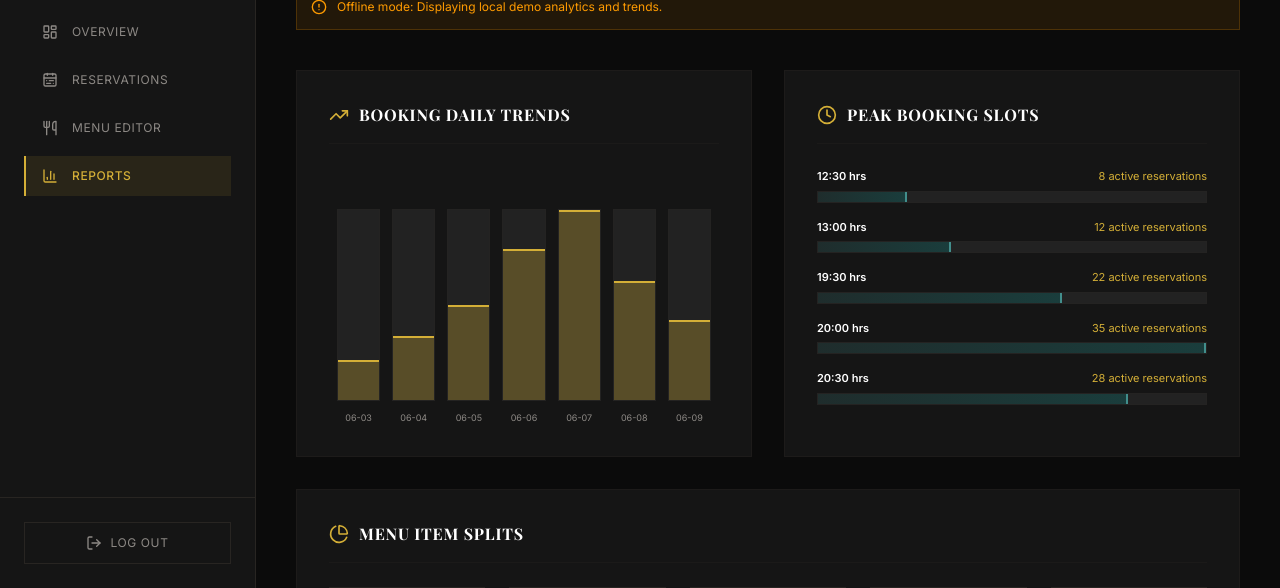
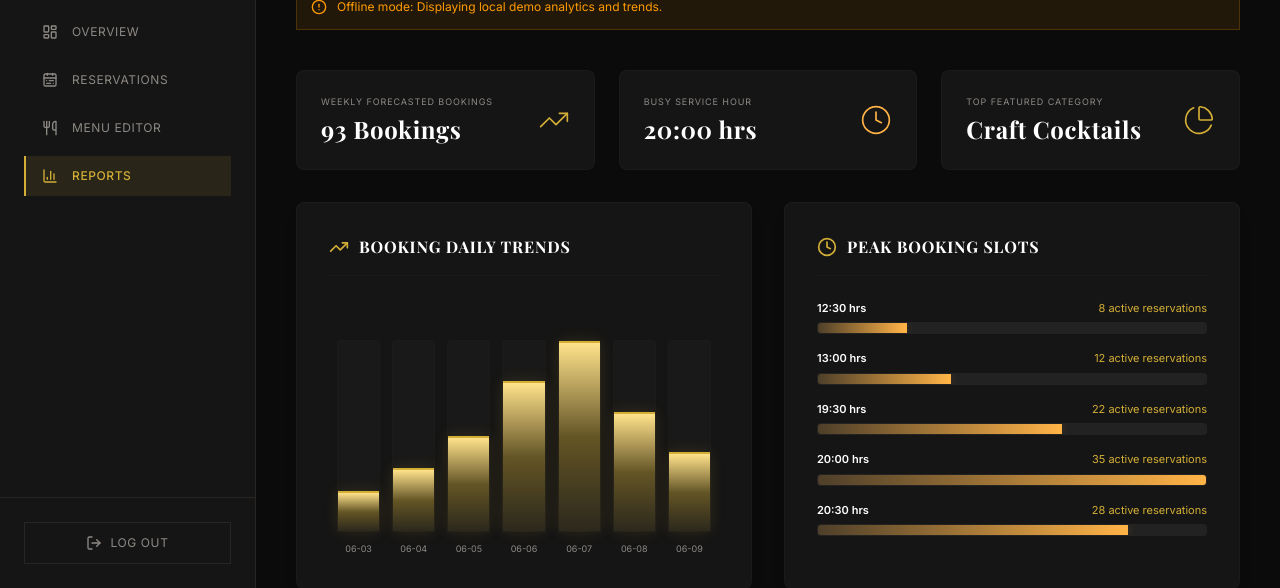
Before and after one commit to ks9726901-max/shiro-restaurant, a React (Vite) app in the folder frontend/: page /dashboard/reports in a window 1280 px wide. Shown: the part 212-800 px from the top of the page. Built offline with nearby package versions, Linux system fonts and the light colour scheme; no server answers; sample sign-in values are in the browser's storage; a web font is replaced by a local one.

Commit message:
Redesign staff dashboard reports with luxury theme and executive summary metrics

```diff
--- a/frontend/src/pages/Dashboard/DashboardReports.jsx
+++ b/frontend/src/pages/Dashboard/DashboardReports.jsx
@@ -100,6 +100,15 @@ const DashboardReports = () => {
   const maxSlotCount = Math.max(...(safeTimeSlots.map(s => s.count || 0)), 1);
   const maxMenuCount = Math.max(...(safeMenuSplit.map(m => m.count || 0)), 1);
 
+  // Executive summary calculations
+  const totalProjectedBookings = safeTrends.reduce((sum, t) => sum + (t.count || 0), 0);
+  const peakTimeSlot = safeTimeSlots.length > 0
+    ? [...safeTimeSlots].sort((a, b) => b.count - a.count)[0]?.time
+    : 'N/A';
+  const topMenuCategory = safeMenuSplit.length > 0
+    ? [...safeMenuSplit].sort((a, b) => b.count - a.count)[0]?.category
+    : 'N/A';
+
   return (
     <div className="space-y-10">
 
@@ -126,10 +135,37 @@ const DashboardReports = () => {
           <div className="animate-spin rounded-full h-8 w-8 border-t-2 border-b-2 border-gold" />
         </div>
       ) : (
+        <div className="space-y-8">
+
+          {/* Executive Summary Cards */}
+          <div className="grid grid-cols-1 md:grid-cols-3 gap-6">
+            <div className="bg-ebony-card border border-stone-border/40 p-6 flex items-center justify-between rounded-lg">
+              <div>
+                <p className="text-[9px] tracking-widest uppercase text-stone">Weekly Forecasted Bookings</p>
+                <h3 className="font-serif text-2xl font-bold mt-1 text-white">{totalProjectedBookings} Bookings</h3>
+              </div>
+              <TrendingUp className="w-8 h-8 text-gold stroke-[1.25]" />
+            </div>
+            <div className="bg-ebony-card border border-stone-border/40 p-6 flex items-center justify-between rounded-lg">
+              <div>
+                <p className="text-[9px] tracking-widest uppercase text-stone">Busy Service Hour</p>
+                <h3 className="font-serif text-2xl font-bold mt-1 text-white">{peakTimeSlot} hrs</h3>
+              </div>
+              <Clock className="w-8 h-8 text-amber stroke-[1.25]" />
+            </div>
+            <div className="bg-ebony-card border border-stone-border/40 p-6 flex items-center justify-between rounded-lg">
+              <div>
+                <p className="text-[9px] tracking-widest uppercase text-stone">Top Featured Category</p>
+                <h3 className="font-serif text-2xl font-bold mt-1 text-white truncate max-w-[200px]">{topMenuCategory}</h3>
+              </div>
+              <PieChart className="w-8 h-8 text-gold stroke-[1.25]" />
+            </div>
+          </div>
+
           <div className="grid grid-cols-1 lg:grid-cols-2 gap-8">
 
             {/* Chart 1: Reservation Daily Trends */}
-          <div className="bg-ebony-card border border-stone-border/40 p-8 flex flex-col justify-between">
+            <div className="bg-ebony-card border border-stone-border/40 p-8 flex flex-col justify-between rounded-lg shadow-lg">
               <div className="flex items-center space-x-2.5 border-b border-stone-border/30 pb-4 mb-6">
                 <TrendingUp className="w-5 h-5 text-gold" />
                 <h2 className="font-serif text-base font-bold text-white uppercase tracking-wider">
@@ -143,14 +179,14 @@ const DashboardReports = () => {
                   const percent = ((t.count || 0) / maxTrendCount) * 100;
                   return (
                     <div key={idx} className="flex-1 flex flex-col items-center group">
-                    <div className="w-full relative flex flex-col justify-end h-48 bg-ebony-light border border-stone-border/30">
+                      <div className="w-full relative flex flex-col justify-end h-48 bg-ebony-light/40 border border-stone-border/20 rounded-t-sm">
                         {/* Bar fill with gold glow */}
                         <div
                           style={{ height: `${percent}%` }}
-                        className="w-full bg-gold/30 hover:bg-gold border-t-2 border-gold transition-all duration-500 relative"
+                          className="w-full bg-gradient-to-t from-gold/10 via-gold/40 to-gold-hover border-t-2 border-gold transition-all duration-500 relative shadow-[0_0_15px_rgba(212,175,55,0.15)] hover:from-gold/25 hover:via-gold/60 hover:to-gold-hover hover:shadow-[0_0_25px_rgba(212,175,55,0.4)] cursor-pointer"
                         >
                           {/* Hover Tooltip */}
-                        <span className="absolute -top-7 left-1/2 transform -translate-x-1/2 bg-gold text-ebony text-[9px] font-bold px-1.5 py-0.5 opacity-0 group-hover:opacity-100 transition-opacity whitespace-nowrap rounded-none z-10">
+                          <span className="absolute -top-7 left-1/2 transform -translate-x-1/2 bg-gold text-ebony text-[9px] font-bold px-2 py-0.5 opacity-0 group-hover:opacity-100 transition-opacity whitespace-nowrap shadow-md z-10">
                             {t.count} bookings
                           </span>
                         </div>
@@ -166,7 +202,7 @@ const DashboardReports = () => {
             </div>
 
             {/* Chart 2: Busy Time Slots */}
-          <div className="bg-ebony-card border border-stone-border/40 p-8">
+            <div className="bg-ebony-card border border-stone-border/40 p-8 rounded-lg shadow-lg">
               <div className="flex items-center space-x-2.5 border-b border-stone-border/30 pb-4 mb-6">
                 <Clock className="w-5 h-5 text-gold" />
                 <h2 className="font-serif text-base font-bold text-white uppercase tracking-wider">
@@ -184,10 +220,10 @@ const DashboardReports = () => {
                         <span className="font-semibold text-white">{slot.time} hrs</span>
                         <span className="text-gold">{slot.count} active reservations</span>
                       </div>
-                    <div className="w-full h-3 bg-ebony-light border border-stone-border/30">
+                      <div className="w-full h-3 bg-ebony-light border border-stone-border/30 rounded-sm overflow-hidden">
                         <div
                           style={{ width: `${percent}%` }}
-                        className="h-full bg-gradient-to-r from-jade/40 to-jade border-r-2 border-jade-light transition-all duration-700"
+                          className="h-full bg-gradient-to-r from-amber/20 via-amber/60 to-amber border-r-2 border-amber transition-all duration-700 shadow-[0_0_10px_rgba(255,179,71,0.15)]"
                         />
                       </div>
                     </div>
@@ -197,7 +233,7 @@ const DashboardReports = () => {
             </div>
 
             {/* Chart 3: Menu Categories Split */}
-          <div className="bg-ebony-card border border-stone-border/40 p-8 lg:col-span-2">
+            <div className="bg-ebony-card border border-stone-border/40 p-8 lg:col-span-2 rounded-lg shadow-lg">
               <div className="flex items-center space-x-2.5 border-b border-stone-border/30 pb-4 mb-6">
                 <PieChart className="w-5 h-5 text-gold" />
                 <h2 className="font-serif text-base font-bold text-white uppercase tracking-wider">
@@ -208,7 +244,7 @@ const DashboardReports = () => {
               {/* Matrix grid showing splits */}
               <div className="grid grid-cols-2 md:grid-cols-5 gap-6">
                 {safeMenuSplit.map((item, idx) => (
-                <div key={idx} className="bg-ebony-light border border-stone-border p-5 text-center flex flex-col justify-between hover:border-gold/30 transition-colors">
+                  <div key={idx} className="bg-ebony-light/50 border border-stone-border/60 p-5 text-center flex flex-col justify-between hover:border-gold/30 hover:shadow-[0_4px_20px_rgba(212,175,55,0.05)] transition-all duration-300 rounded-lg group">
                     <div>
                       <span className="text-[9px] tracking-wider uppercase text-stone block mb-1">
                         Category
@@ -218,13 +254,13 @@ const DashboardReports = () => {
                       </h4>
                     </div>
                     <div className="my-4">
-                    <span className="text-2xl font-bold text-white font-serif">{item.count}</span>
+                      <span className="text-2xl font-bold text-white font-serif tracking-tight group-hover:text-gold transition-colors duration-300">{item.count}</span>
                       <span className="text-[10px] text-stone block mt-0.5">Dishes</span>
                     </div>
-                  <div className="w-full h-1 bg-ebony border border-stone-border">
+                    <div className="w-full h-1 bg-ebony border border-stone-border/40 rounded-sm overflow-hidden">
                       <div
                         style={{ width: `${((item.count || 0) / maxMenuCount) * 100}%` }}
-                      className="h-full bg-gold"
+                        className="h-full bg-gradient-to-r from-gold/40 to-gold border-r border-gold-hover transition-all duration-500"
                       />
                     </div>
                   </div>
@@ -233,6 +269,7 @@ const DashboardReports = () => {
             </div>
 
           </div>
+        </div>
       )}
 
     </div>
```
Lines whose indentation alone changed are shown as unchanged.
